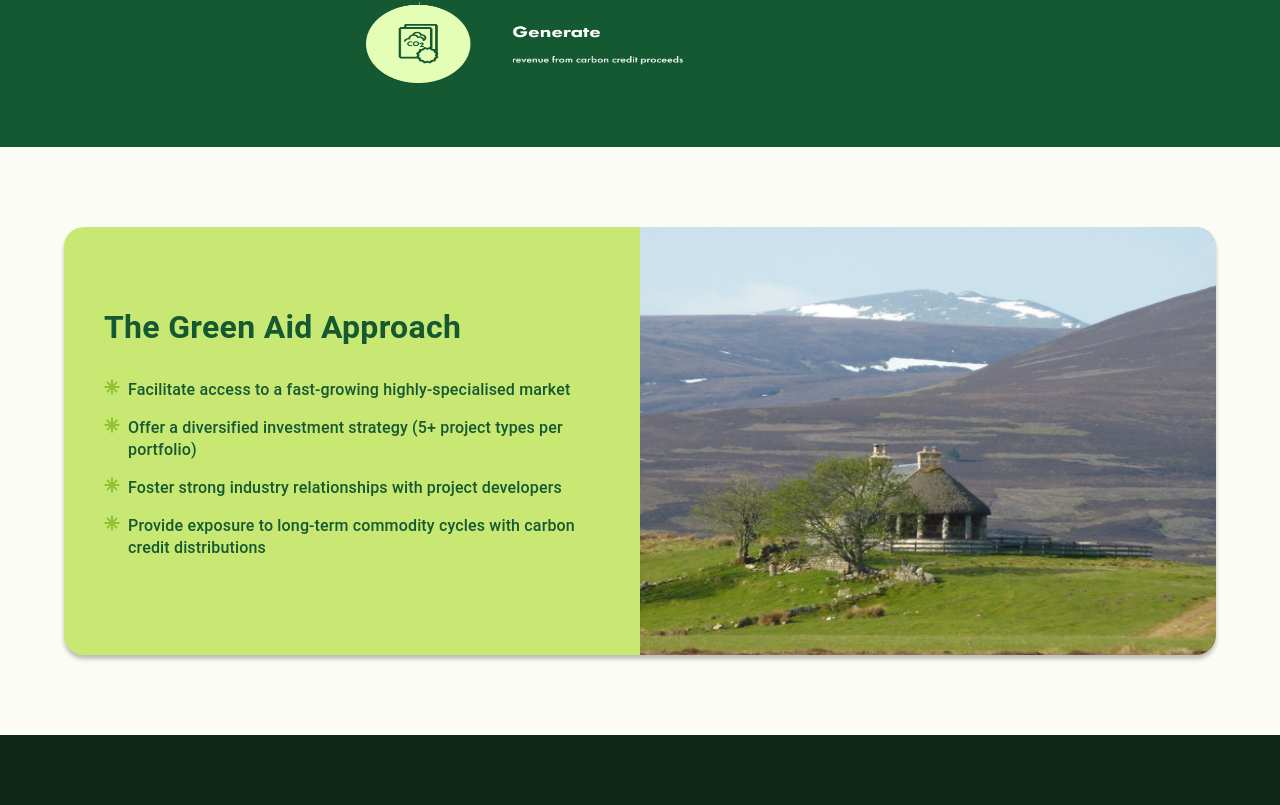
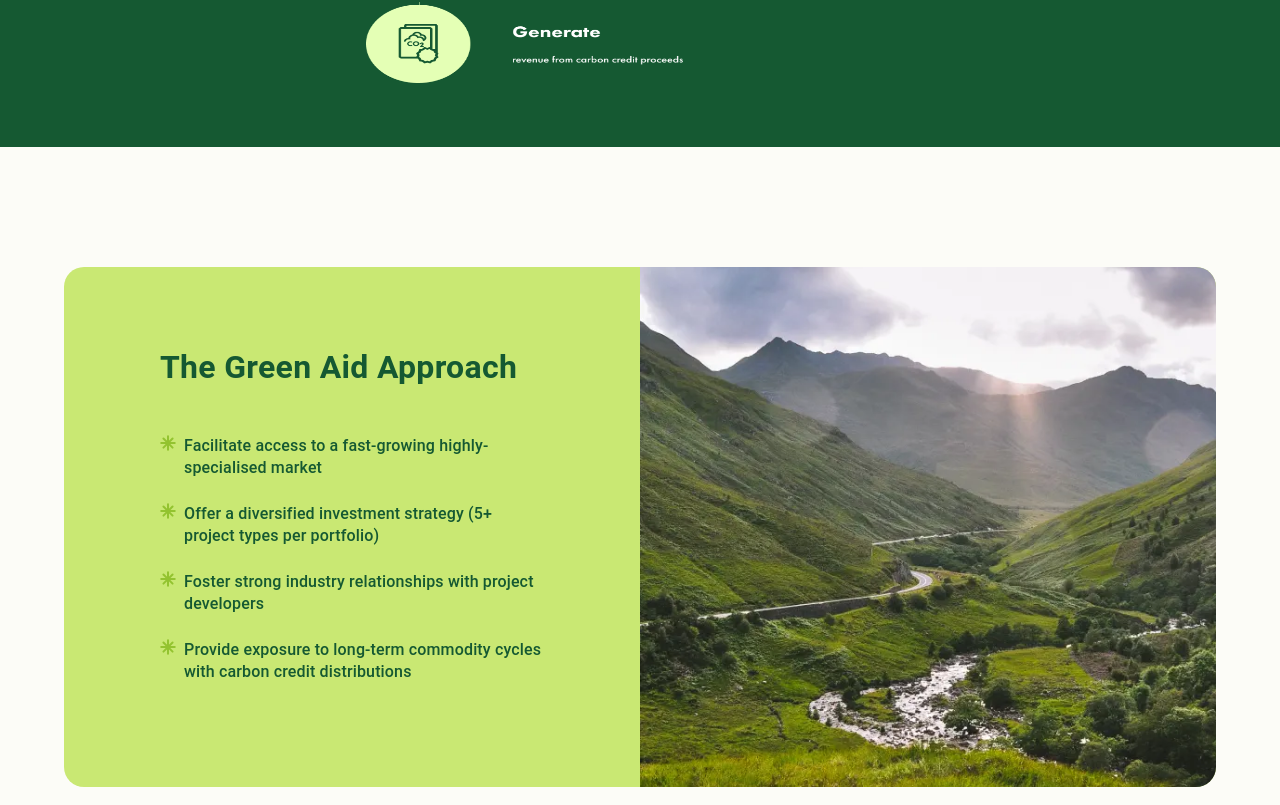
Before and after one commit to Danny-Robinson/GreenAidInvestmentFund, a Next.js app: page /what-we-do in a window 1280 px wide. Shown: the part 1169-1974 px from the top of the page. Built offline with nearby package versions, Linux system fonts and the light colour scheme.

Commit message:
more-comments

```diff
--- a/page-content/what-we-do/WhatWeDoPage/Approach/index.tsx
+++ b/page-content/what-we-do/WhatWeDoPage/Approach/index.tsx
@@ -31,30 +31,25 @@ const COPY = [
 ];
 
 export const Approach = ({ ...restProps }: ApproachProps) => {
-	const isSm = useMobile('sm');
+	const isMd = useMobile('md');
 
 	return (
-		<Box bgcolor={colors.White} py={10} {...restProps}>
+		<Box bgcolor={colors.White} py={15} {...restProps}>
 			<Container>
-				<Box
-					bgcolor={colors.Green3}
-					boxShadow="0px 4px 4px rgba(0, 0, 0, 0.25)"
-					width="100%"
-					borderRadius="20px"
-				>
+				<Box bgcolor={colors.Green3} width="100%" borderRadius="20px">
 					<Grid container>
-						<Grid item xs={12} sm={6} order={{ xs: 2, sm: 1 }}>
+						<Grid item sm={12} md={6} order={{ sm: 2, md: 1 }}>
 							<Box
 								display="flex"
 								flexDirection="column"
 								alignItems="center"
 								py={10}
 							>
-								<Box px={5}>
+								<Box px={12}>
 									<Txt
 										{...txtProps.title}
 										color={colors.Green1}
-										mb={4}
+										mb={6}
 									>
 										The Green Aid Approach
 									</Txt>
@@ -62,7 +57,7 @@ export const Approach = ({ ...restProps }: ApproachProps) => {
 									{COPY.map((text, index) => (
 										<Bullet
 											{...(index < COPY.length && {
-												mb: 2
+												mb: 3
 											})}
 											text={text}
 										/>
@@ -70,22 +65,22 @@ export const Approach = ({ ...restProps }: ApproachProps) => {
 								</Box>
 							</Box>
 						</Grid>
-						<Grid item xs={12} sm={6} order={{ xs: 1, sm: 2 }}>
+						<Grid item sm={12} md={6} order={{ sm: 1, md: 2 }}>
 							<Box
 								width="100%"
-								height={{ xs: '400px', sm: '100%' }}
+								height={{ sm: '400px', md: '100%' }}
 								position="relative"
 								borderRadius={{
-									xs: '20px 20px 0px 0px',
-									sm: '0px 20px 20px 0px'
+									sm: '20px 20px 0px 0px',
+									md: '0px 20px 20px 0px'
 								}}
 								overflow="hidden"
 							>
 								<Image
-									src="/img/cottage.png"
-									alt="splash-image"
+									src="/img/valley.webp"
+									alt="valley-image"
 									fill
-									{...(isSm && { objectFit: 'cover' })}
+									{...(isMd && { objectFit: 'cover' })}
 								/>
 							</Box>
 						</Grid>
```
Also changed, not shown: public/img/cottage.png (deleted), public/img/valley.webp (added).
